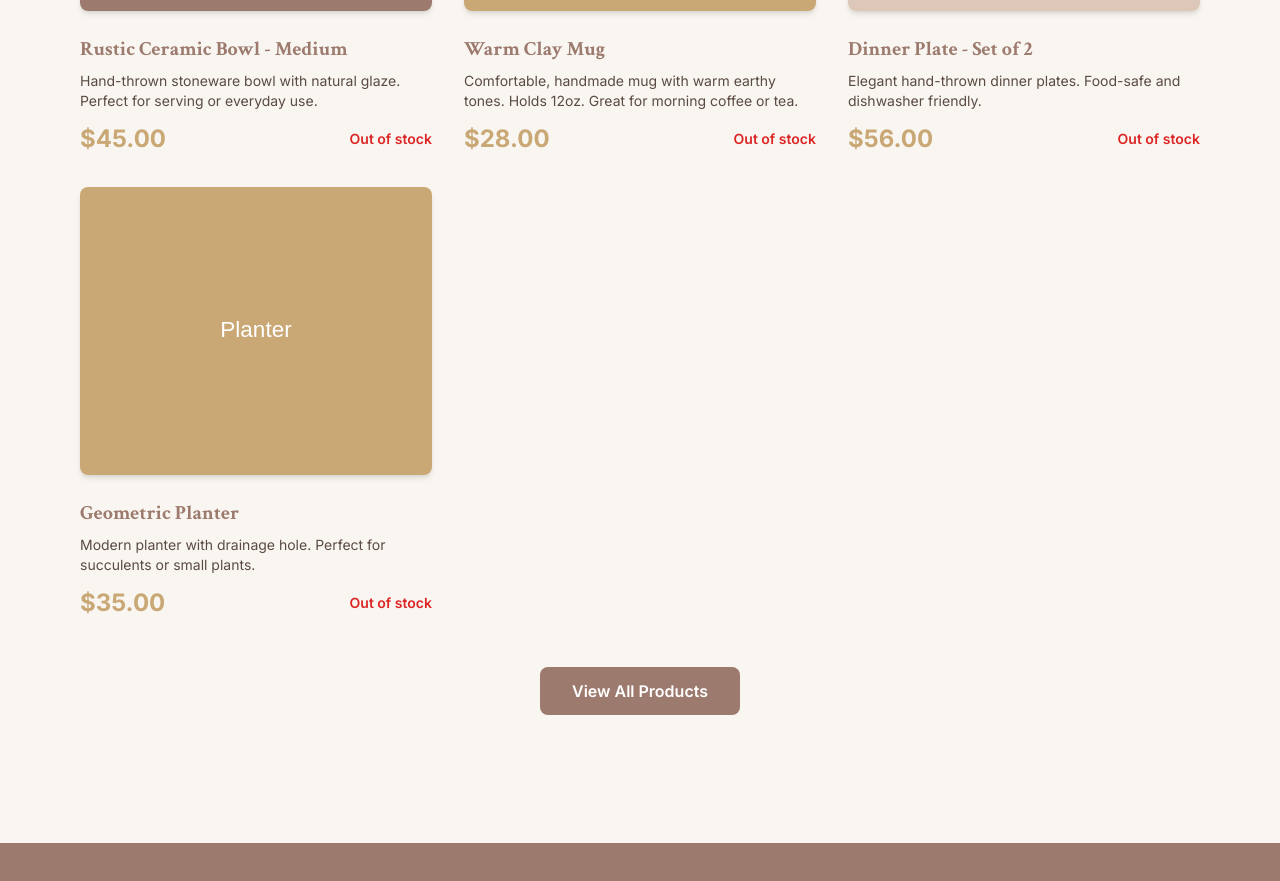
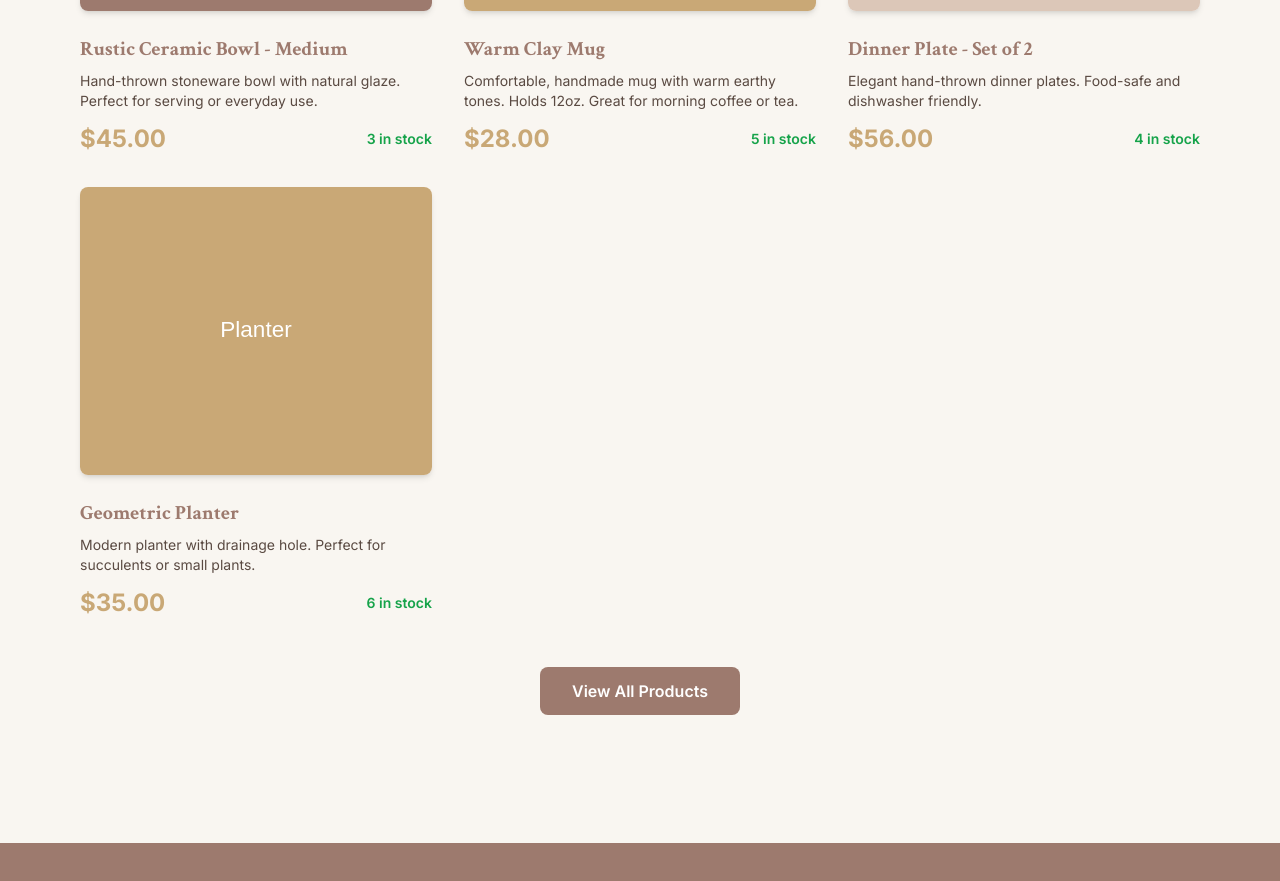
Before and after one commit to davecummings-zz/faye-pottery, a Next.js app: page / in a window 1280 px wide. Shown: the part 1940-2821 px from the top of the page. Built offline with nearby package versions, Linux system fonts and the light colour scheme.

Commit message:
Update ProductCard to use quantity instead of stock

```diff
--- a/components/ProductCard.tsx
+++ b/components/ProductCard.tsx
@@ -19,7 +19,7 @@ export default function ProductCard({ product }: ProductCardProps) {
             fill
             className="object-cover group-hover:scale-105 transition duration-300"
           />
-          {product.stock === 0 && (
+          {product.quantity === 0 && (
             <div className="absolute inset-0 bg-black/50 flex items-center justify-center">
               <span className="text-white font-bold text-lg">Out of Stock</span>
             </div>
@@ -38,8 +38,8 @@ export default function ProductCard({ product }: ProductCardProps) {
           <span className="text-2xl font-bold text-glaze">
             ${formattedPrice}
           </span>
-          <span className={`text-sm font-semibold ${product.stock > 0 ? 'text-green-600' : 'text-red-600'}`}>
-            {product.stock > 0 ? `${product.stock} in stock` : 'Out of stock'}
+          <span className={`text-sm font-semibold ${product.quantity > 0 ? 'text-green-600' : 'text-red-600'}`}>
+            {product.quantity > 0 ? `${product.quantity} in stock` : 'Out of stock'}
           </span>
         </div>
       </div>
```
